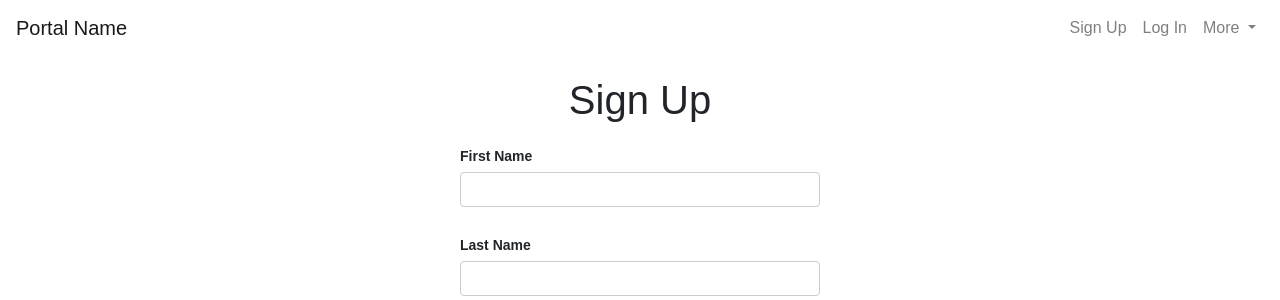
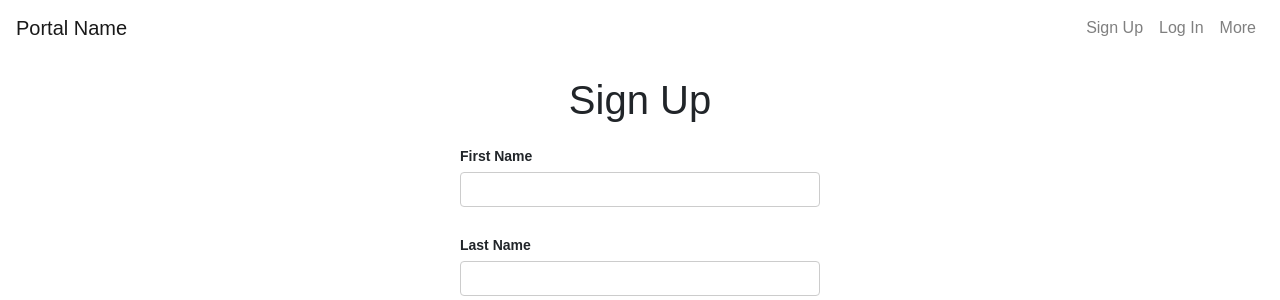
Before and after one commit to amoghkini/flask-template, a Flask app: page /signup in a window 1280 px wide. Shown: the top 300 px of the page. Run offline with Flask 3, Linux system fonts and the light colour scheme; some libraries are stand-ins or nearby versions.

Commit message:
Removing dropdown icon from nav bar

```diff
--- a/src/templates/navbar.html
+++ b/src/templates/navbar.html
@@ -13,7 +13,7 @@
                 <a class="nav-link" href="{{ url_for('login') }}">Log In</a>
             </li>
             <li class="nav-item dropdown">
-                <a class="nav-link dropdown-toggle" href="#" id="navbarDropdownMenuLink" role="button"
+                <a class="nav-link " href="#" id="navbarDropdownMenuLink" role="button"
                     data-toggle="dropdown" aria-haspopup="true" aria-expanded="false">
                     More
                 </a>
--- a/src/templates/signup.html
+++ b/src/templates/signup.html
@@ -32,9 +32,9 @@
         </div>
 
         <div class="form-group">
-    <label for="mobileNumber">Mobile Number</label>
-    <input type="number" class="form-control" id="mobileNumber" name="mobileNumber" min="0" max="9999999999" oninput="javascript: if (this.value.length > this.maxLength) this.value = this.value.slice(0, this.maxLength);" maxlength="10" required>
-</div>
+            <label for="mobileNumber">Mobile Number</label>
+            <input type="number" class="form-control" id="mobileNumber" name="mobileNumber" min="0" max="9999999999" oninput="javascript: if (this.value.length > this.maxLength) this.value = this.value.slice(0, this.maxLength);" maxlength="10" required>
+        </div>
 
 
         <div class="form-group">
@@ -42,7 +42,7 @@
             <input type="date" class="form-control" id="dob" name="dob" required>
         </div>
 
-        <button type="submit" class="btn btn-primary">Sign Up</button>
+        <button type="submit" >Sign Up</button>
     </form>
     <div class="bottom-link">
         <p>Already have an account? <a href="{{ url_for('login') }}">Log In</a></p>
```
